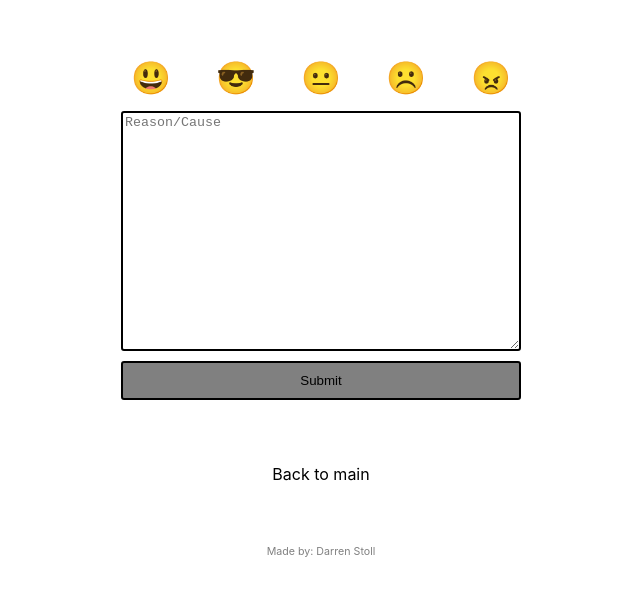
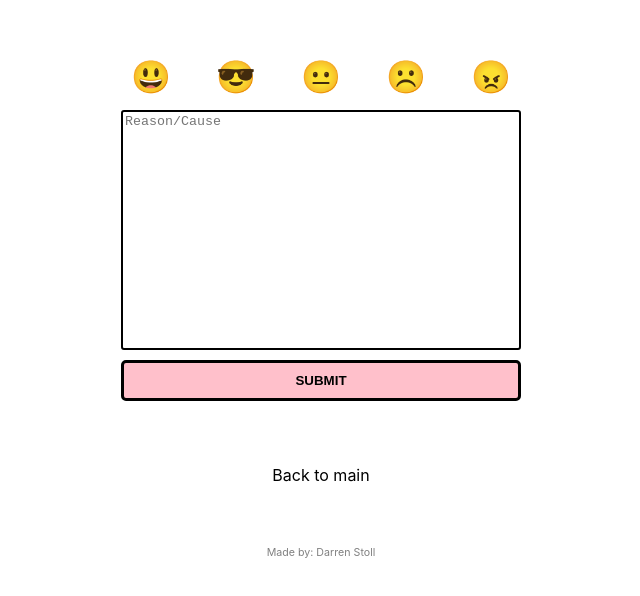
Before and after one commit to darren-stoll/mood-tracker, a Next.js app: page /MoodEntry in a window 1280 px wide. Shown: the part 124-720 px from the top of the page, without its empty margins (319-959 px from the left). Built offline with nearby package versions, Linux system fonts and the light colour scheme.

Commit message:
Changed styling for submit button & textarea

```diff
--- a/pages/MoodEntry.tsx
+++ b/pages/MoodEntry.tsx
@@ -84,7 +84,7 @@ const MoodEntry = () => {
             <div className={styles.commentBox}>
               <textarea placeholder="Reason/Cause" onChange={e => setComment(e.target.value)}></textarea>
             </div>
-            <input className={styles.submitAnchor} type='submit' value='Submit' />
+            <input className={styles.submitAnchor} type='submit' value='SUBMIT' />
           </div>
         </form>
         {error && <div className={styles.errorField}>{error}</div>}
--- a/pages/moodEntry.tsx
+++ b/pages/moodEntry.tsx
@@ -84,7 +84,7 @@ const MoodEntry = () => {
             <div className={styles.commentBox}>
               <textarea placeholder="Reason/Cause" onChange={e => setComment(e.target.value)}></textarea>
             </div>
-            <input className={styles.submitAnchor} type='submit' value='Submit' />
+            <input className={styles.submitAnchor} type='submit' value='SUBMIT' />
           </div>
         </form>
         {error && <div className={styles.errorField}>{error}</div>}
--- a/styles/MoodEntry.module.css
+++ b/styles/MoodEntry.module.css
@@ -37,16 +37,23 @@
   height: 100%;
   border: 2px solid;
   border-radius: 3px;
+  resize: none;
 }
 
 .submitAnchor {
-  background-color: grey;
+  background-color: pink;
   width: 100%;
   height: 100%;
   padding: 10px;
   margin-top: 10px;
-  border: black 2px solid;
-  border-radius: 3px;
+  font-weight: bold;
+  border: black 3px solid;
+  border-radius: 5px;
+}
+
+.submitAnchor:hover {
+  cursor: pointer;
+  background-color:lightgray;
 }
 
 .errorField {
```
